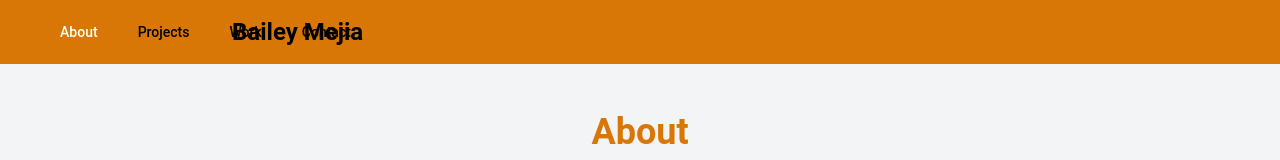
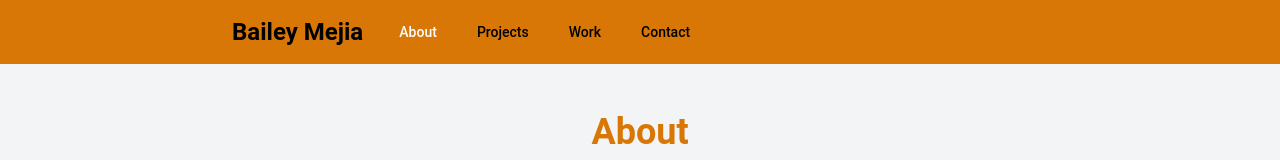
Before and after one commit to BaileyM96/Portfolio-2023, a website: page index.html in a window 1280 px wide. Shown: the top 160 px of the page. Drawn offline with nearby package versions, Linux system fonts and the light colour scheme.

Commit message:
fixed bailey mejia positioning issue on smaller screens.

```diff
--- a/index.html
+++ b/index.html
@@ -33,8 +33,8 @@
 <body class="bg-gray-100">
 
     <nav class="bg-amber-600 fixed z-50 w-full xl:fixed xl:top-0 xl:w-full xl:z-50" id="nav">
-        <div class="mx-auto max-w-7xl px-2 sm:px-6 lg:px-8">
-          <div class="relative flex h-16  lg:items-center lg:justify-between items-center justify-between">
+        <div class="mx-auto max-w-7xl  px-2 sm:px-6 lg:px-6">
+          <div class="relative lg:flex flex h-16  lg:items-center lg:justify-between items-center justify-between">
             <a href="#about">
               <span class="text-black text-2xl xl:text-3xl font-bold ml-52">Bailey Mejia</span>
             </a>
@@ -65,7 +65,7 @@
 
 
             <!-- Navbar -->
-            <div class="flex fixed z-50 flex-1 items-center justify-center sm:items-stretch sm:justify-start" >
+            <div class="flex  flex-1 items-center justify-center sm:items-stretch sm:justify-start" >
               <div class="hidden sm:ml-6 sm:block">
                 <div class="flex space-x-4">
                   <!-- Current: "bg-gray-900 text-white", Default: "text-gray-300 hover:bg-gray-700 hover:text-white" -->
```
